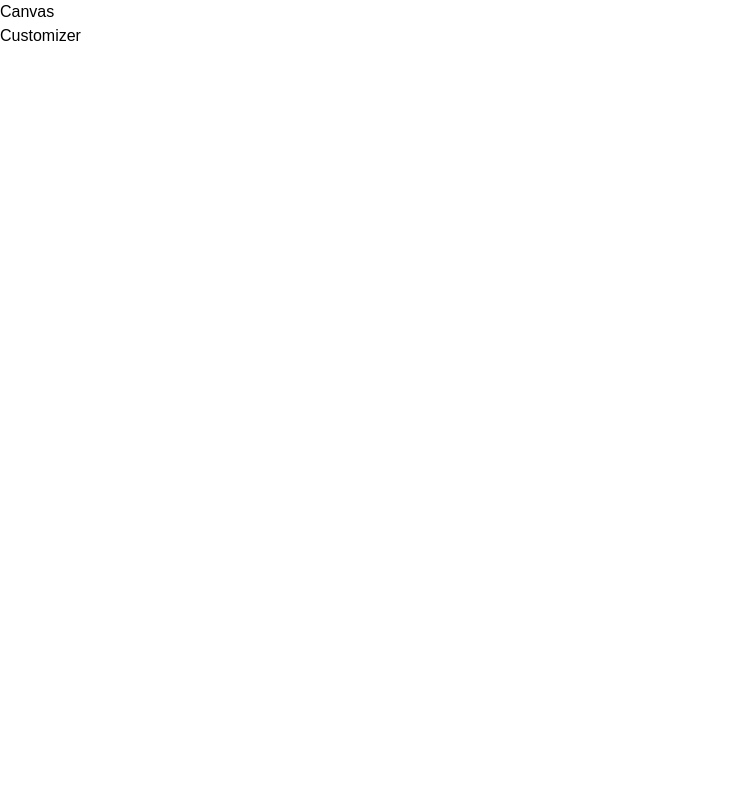
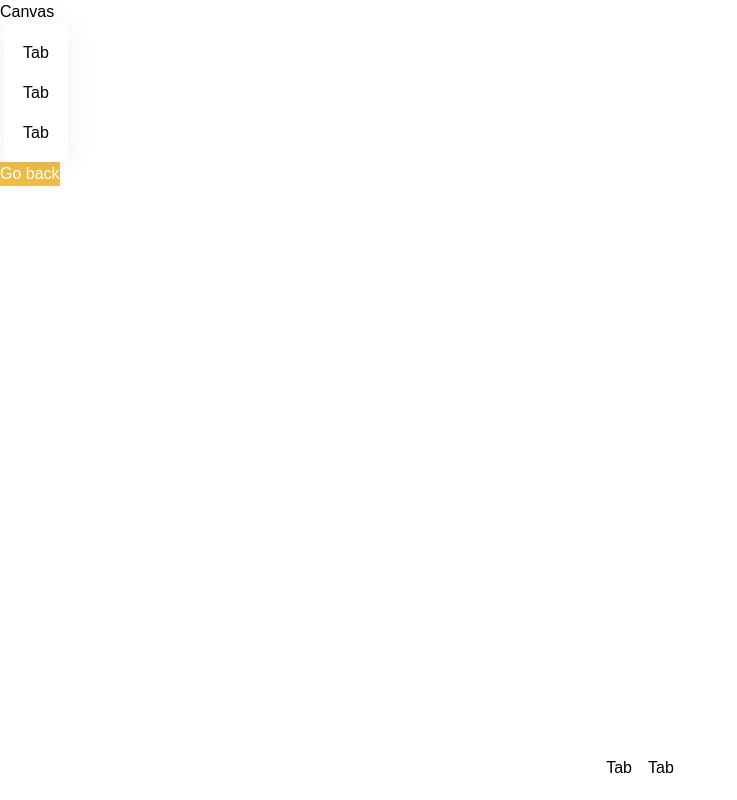
Before and after one commit to antonoptimus/ai_t-shirt_frontend, a React (Vite) app: page / in a window 1280 px wide. Both pictures are taken after a click on the button "Customize It". Shown: the whole page, without its empty margins (0-737 px from the left). Built offline with nearby package versions, Linux system fonts and the light colour scheme; a web font is replaced by a local one.

Commit message:
customizer

```diff
--- /dev/null
+++ b/src/components/AIPicker.jsx
@@ -0,0 +1,9 @@
+import React from 'react'
+
+const AIPicker = () => {
+  return (
+    <div>AIPicker</div>
+  )
+}
+
+export default AIPicker
--- /dev/null
+++ b/src/components/ColorPicker.jsx
@@ -0,0 +1,9 @@
+import React from 'react'
+
+const ColorPicker = () => {
+  return (
+    <div>ColorPicker</div>
+  )
+}
+
+export default ColorPicker
--- /dev/null
+++ b/src/components/FilePicker.jsx
@@ -0,0 +1,9 @@
+import React from 'react'
+
+const FilePicker = () => {
+  return (
+    <div>FilePicker</div>
+  )
+}
+
+export default FilePicker
--- /dev/null
+++ b/src/components/Tab.jsx
@@ -0,0 +1,9 @@
+import React from 'react'
+
+const Tab = () => {
+  return (
+    <div>Tab</div>
+  )
+}
+
+export default Tab
--- a/src/components/index.js
+++ b/src/components/index.js
@@ -1,3 +1,13 @@
 import CustomButton from "./CustomButton";
+import AIPicker from "./AIPicker";
+import ColorPicker from "./ColorPicker";
+import FilePicker from "./FilePicker";
+import Tab from "./Tab";
 
-export { CustomButton };
+export {
+  CustomButton,
+  AIPicker,
+  ColorPicker,
+  FilePicker,
+  Tab,
+};
--- a/src/pages/Customizer.jsx
+++ b/src/pages/Customizer.jsx
@@ -1,9 +1,67 @@
-import React from 'react'
+import React, { useState, useEffect } from "react";
+import { AnimatePresence, motion } from "framer-motion";
+import { useSnapshot } from "valtio";
+
+import config from "../config/config";
+import state from "../store";
+import { download } from "../assets";
+import { downloadCanvasToImage, reader } from "../config/helpers";
+import { EditorTabs, FilterTabs, DecalTypes } from "../config/constants";
+import { fadeAnimation, slideAnimation } from "../config/motion";
+import {
+  AIPicker,
+  ColorPicker,
+  CustomButton,
+  FilePicker,
+  Tab,
+} from "../components";
 
 const Customizer = () => {
+  const snap = useSnapshot(state);
   return (
-    <div>Customizer</div>
-  )
-}
+    <AnimatePresence>
+      {!snap.intro && (
+        <>
+          <motion.div
+            key="custom"
+            className="absolute top-0 left-0 z-10"
+            {...slideAnimation("left")}
+          >
+            <div className="flex items-center min-h-screen">
+              <div className="editortabs-container tabs">
+                {EditorTabs.map((tab) => (
+                  <Tab key={tab.name} tab={tab} handleClick={() => {}} />
+                ))}
+              </div>
+            </div>
+          </motion.div>
+          <motion.div className="absolute z-10 top-5 right-5">
+            <CustomButton
+              type="filled"
+              title="Go back"
+              handleClick={() => (state.intro = true)}
+              customStyles="w-fit px-4 py-2.5 font-bold text-sm"
+            />
+          </motion.div>
 
-export default Customizer
+          <motion.div
+            className="filtertabs-container"
+            {...slideAnimation("up")}
+          >
+            {FilterTabs.map((tab) => (
+              <Tab
+                key={tab.name}
+                tab={tab}
+                isFilterTab
+                isActiveTab=""
+                handleClick={() => {}}
+              />
+            ))}
+          </motion.div>
+        </>
+      )}
+    </AnimatePresence>
+  );
+};
+
+export default Customizer;
```
